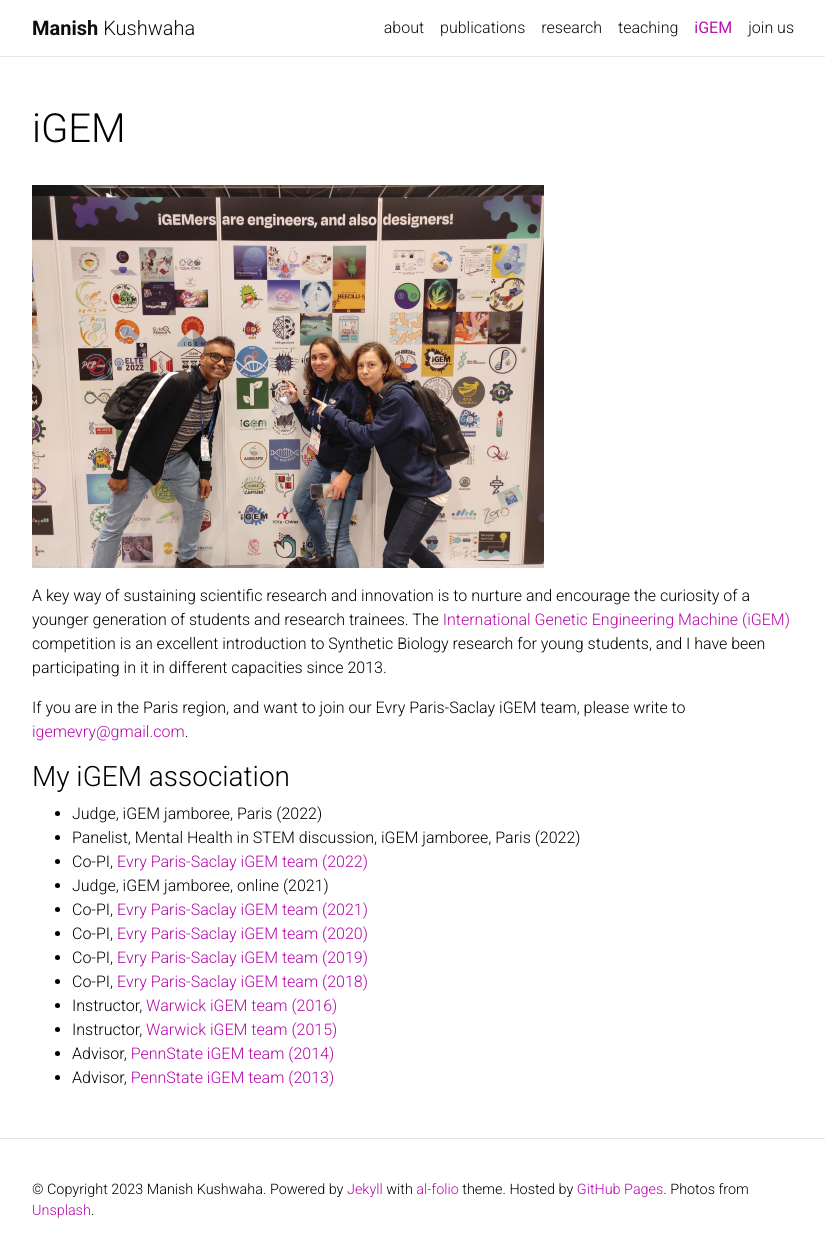
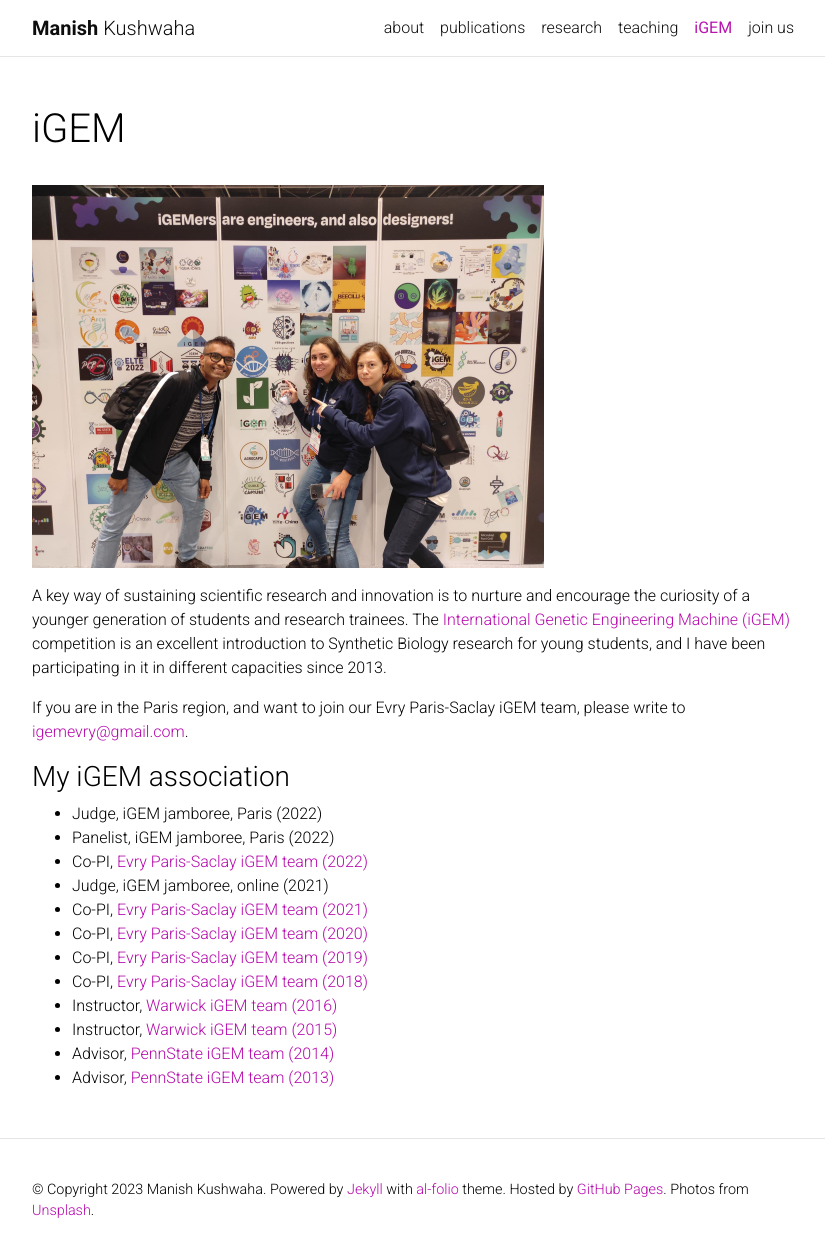
Before and after one commit to manishmicrobe/manishmicrobe.github.io, a Jekyll site: the page built from _pages/igem.md, in a window 1280 px wide and 1262 px high. Shown: the top 1257 px of the window, without its empty margins (223-1048 px from the left). Built offline with Jekyll 4.4.1, drawn with Linux system fonts in a browser that asks for light colours; comment, search, counter and statistics services are not loaded; a style sheet for code colours, icons or effects is not loaded.

Commit message:
Update igem.md

```diff
--- a/_pages/igem.md
+++ b/_pages/igem.md
@@ -15,7 +15,7 @@ If you are in the Paris region, and want to join our Evry Paris-Saclay iGEM team
 
 ### My iGEM association
 * Judge, iGEM jamboree, Paris (2022)
-* Panelist, Mental Health in STEM discussion, iGEM jamboree, Paris (2022)
+* Panelist, iGEM jamboree, Paris (2022)
 * Co-PI, [Evry Paris-Saclay iGEM team (2022)](https://2022.igem.wiki/evry-paris-saclay/index.html)
 * Judge, iGEM jamboree, online (2021)
 * Co-PI, [Evry Paris-Saclay iGEM team (2021)](https://2021.igem.org/Team:Evry_Paris-Saclay)
```
